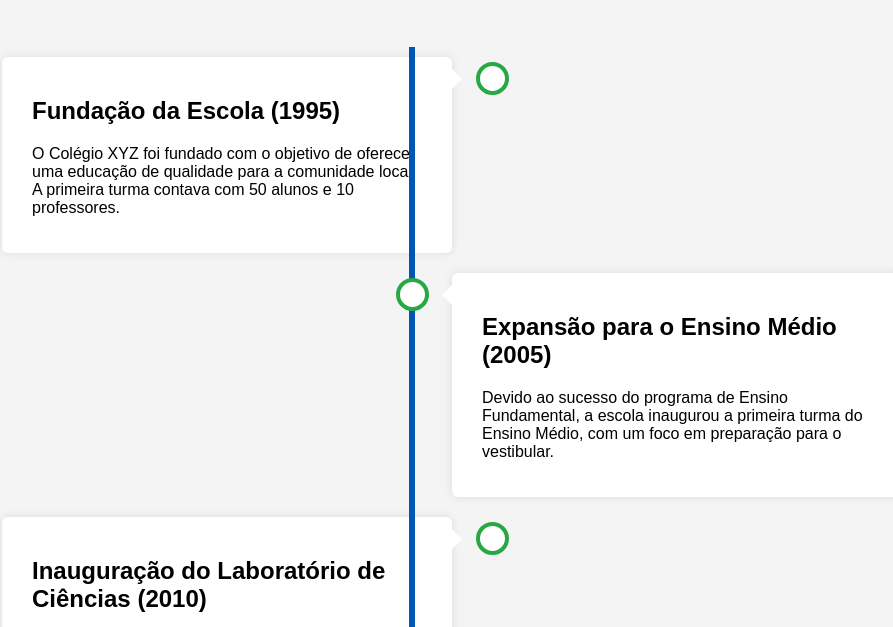
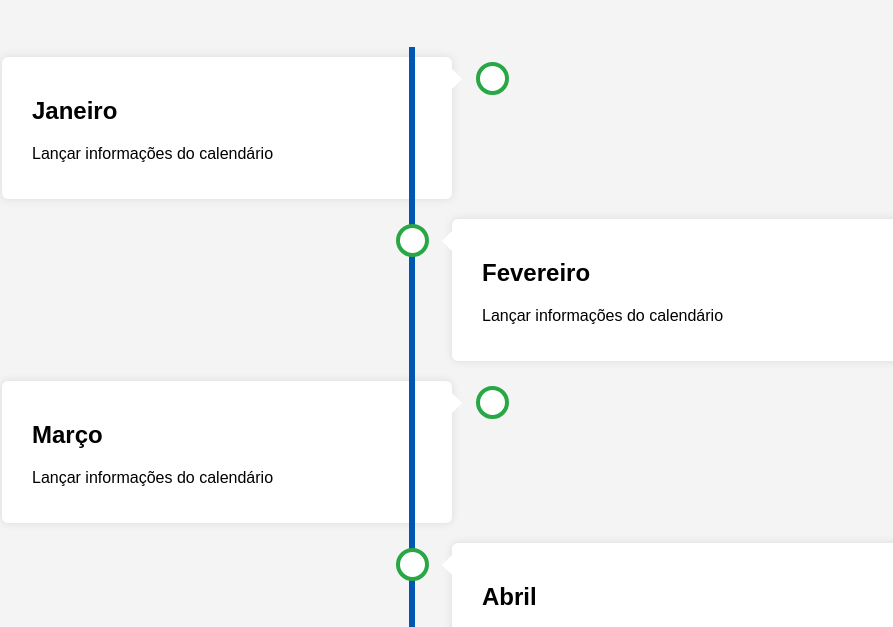
Before and after one commit to EddieJS/informacoesImpotantes-cursos-escola, a plain HTML site: page timeline.html in a window 1280 px wide. Shown: the part 154-781 px from the top of the page, without its empty margins (228-1121 px from the left). Drawn offline with Linux system fonts and the light colour scheme.

Commit message:
Update timeline.html
Adicionado informações dos meses do ano a Timeline

```diff
--- a/timeline.html
+++ b/timeline.html
@@ -190,29 +190,29 @@
         <div class="timeline">
             <div class="event-container left">
                 <div class="content">
-                    <h2>Fundação da Escola (1995)</h2>
-                    <p>O Colégio XYZ foi fundado com o objetivo de oferecer uma educação de qualidade para a comunidade local. A primeira turma contava com 50 alunos e 10 professores.</p>
+                    <h2>Janeiro</h2>
+                    <p>Lançar informações do calendário</p>
                 </div>
             </div>
 
             <div class="event-container right">
                 <div class="content">
-                    <h2>Expansão para o Ensino Médio (2005)</h2>
-                    <p>Devido ao sucesso do programa de Ensino Fundamental, a escola inaugurou a primeira turma do Ensino Médio, com um foco em preparação para o vestibular.</p>
+                    <h2>Fevereiro</h2>
+                    <p>Lançar informações do calendário</p>
                 </div>
             </div>
 
             <div class="event-container left">
                 <div class="content">
-                    <h2>Inauguração do Laboratório de Ciências (2010)</h2>
-                    <p>Em um investimento na área de ciências, a escola construiu um moderno laboratório para aulas práticas de biologia, física e química.</p>
+                    <h2>Março</h2>
+                    <p>Lançar informações do calendário</p>
                 </div>
             </div>
 
             <div class="event-container right">
                 <div class="content">
-                    <h2>Projeto "Horta Escolar" (2015)</h2>
-                    <p>O projeto foi um marco na área de sustentabilidade, incentivando alunos de todas as idades a aprender sobre o cultivo de alimentos de forma orgânica.</p>
+                    <h2>Abril</h2>
+                    <p>Lançar informações do calendário</p>
                 </div>
             </div>
 
```
